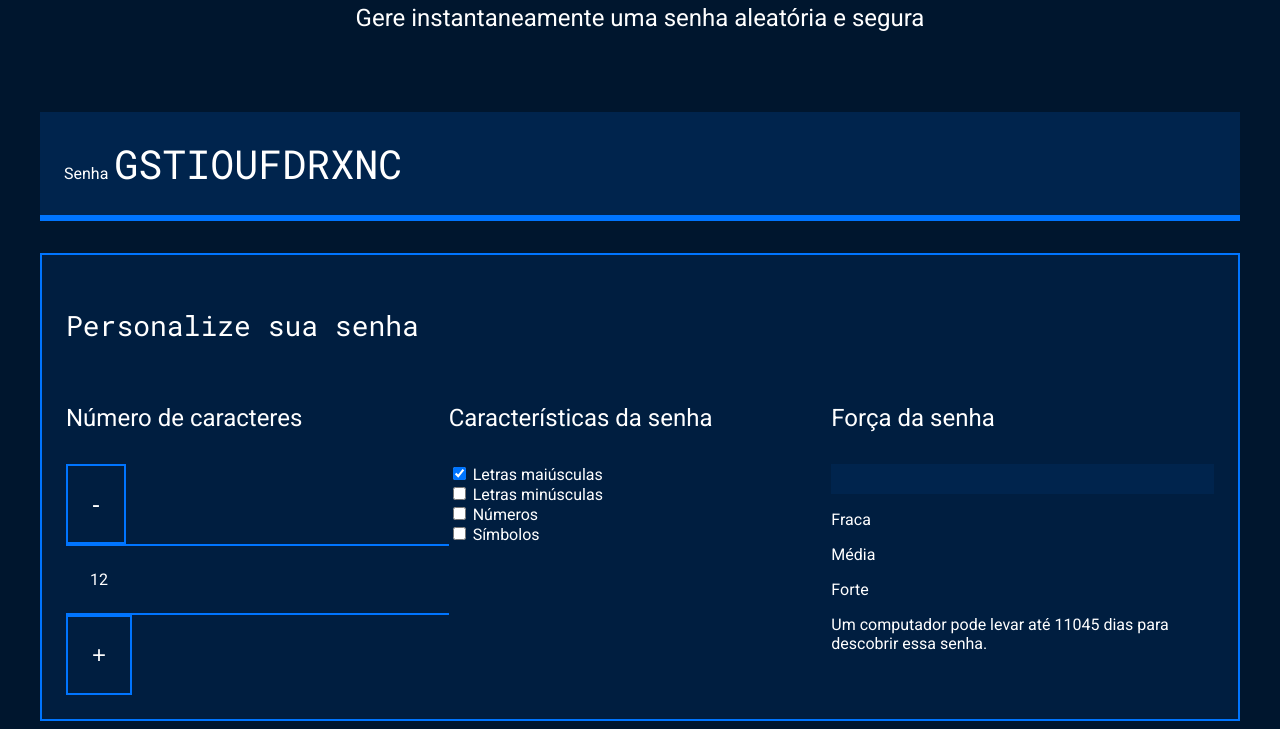
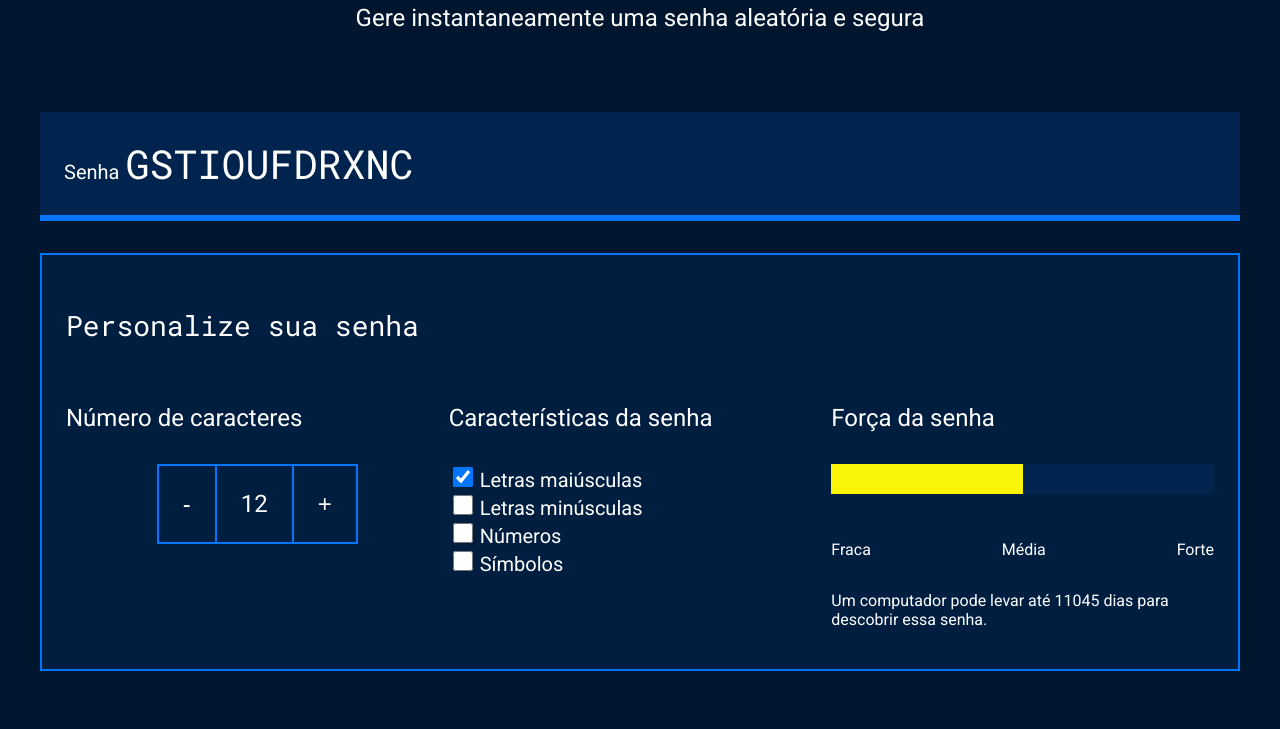
Before and after one commit to sojadonoleitemorno/gerador-de-senha, a plain HTML site: page index.html in a window 1280 px wide. Shown: the part 214-943 px from the top of the page. After the commit the page ends 893 px from the top, so only its background shows below. Drawn offline with Linux system fonts and the light colour scheme.

Commit message:
Update style.css

```diff
--- a/style.css
+++ b/style.css
@@ -1,6 +1,7 @@
+
 @import url('https://fonts.googleapis.com/css2?family=Roboto&family=Roboto+Mono&display=swap');
 
-:root{
+:root {
     --branco: white;
     --cor-de-fundo: #00162E;
     --fundo-senha: #00244D;
@@ -10,38 +11,38 @@
     --roboto-mono: 'Roboto Mono', monospace;
 }
 
-*{
+* {
     font-weight: 400;
 }
 
-body{
+body {
     color: var(--branco);
     background-color: var(--cor-de-fundo);
     font-family: var(--roboto);
 }
 
-.titulo-principal{
+.titulo-principal {
     font-family: var(--roboto-mono);
     font-size: 32px;
 }
 
-.titulo-secundario{
+.titulo-secundario {
     font-size: 24px;
 }
 
-.conteudo-titulo{
+.conteudo-titulo {
     text-align: center;
     margin-top: 80px;
 }
 
-.conteudo-senha{
+.conteudo-senha {
     margin-top: 80px;
     background: var(--fundo-senha);
     padding: 24px;
     border-bottom: 6px solid var(--borda);
 }
 
-#campo-senha{
+#campo-senha {
     background-color: var(--fundo-senha);
     border: none;
     color: var(--branco);
@@ -50,40 +51,47 @@ body{
     width: 70%;
 }
 
-#campo-senha:focus{
+#campo-senha:focus {
     outline: none;
 }
 
-.conteudo{
+.conteudo {
     max-width: 1200px;
     margin: 0 auto;
 }
 
-.parametro{
+.parametro {
     background-color: var(--fundo-texto);
     border: 2px solid var(--borda);
     margin-top: 32px;
     padding: 24px;
 }
 
-.parametro-titulo{
+.parametro-titulo {
     font-family: var(--roboto-mono);
     font-size: 28px;
 }
 
-.parametro-senha__titulo{
-    font-size:24px;
+.parametro-senha__titulo {
+    font-size: 24px;
 }
 
-.parametro-coluna__senha{
+.parametro-coluna__senha {
     display: flex;
     flex-direction: column;
     justify-content: center;
 }
-.parametro-senha{
+
+.parametro-senha {
     width: 50%;
     margin: 0 auto;
 }
+
+.parametro-senha-botoes {
+    display: flex;
+    justify-content: center;
+}
+
 .parametro-senha__botao {
     background-color: var(--fundo-texto);
     color: var(--branco);
@@ -92,24 +100,60 @@ body{
     font-size: 24px;
     cursor: pointer;
 }
-.parametro-senha__texto{
+
+.parametro-senha__texto {
+    padding: 24px;
     border-top: 2px solid var(--borda);
     border-bottom: 2px solid var(--borda);
-    padding:24px;
-    margin:0px;
+    margin: 0;
+    font-size: 24px;
+}
 
+label {
+    font-size: 20px;
 }
+
+.checkbox {
+    width: 20px;
+    height: 20px;
+    cursor: pointer;
+}
+
+.barra {
+    background-color: var(--fundo-senha);
+    height: 30px;
+    width: 100%;
+}
+
+.forca {
+    height: 30px;
+    position: relative;
+    bottom: 30px;
+}
+
+.fraca {
+    width: 25%;
+    background-color: #E71B32;
+}
+
+.media {
+    background-color: #FAF408;
+    width: 50%;
+}
+
+.forte {
+    background-color: #00FF85;
+    width: 100%;
+}
+
+.parametro-senha-textos {
+    display: flex;
+    justify-content: space-between;
+}
+
+
 @media screen and (min-width: 768px) {
-    .parametro-coluna__senha{
+    .parametro-coluna__senha {
         flex-direction: row;
     }
 }
-
-
-
-.barra{
-    background-color: var(--fundo-senha);
-    height: 30px;
-    width: 100%;
-    border: 1;
-}
```
